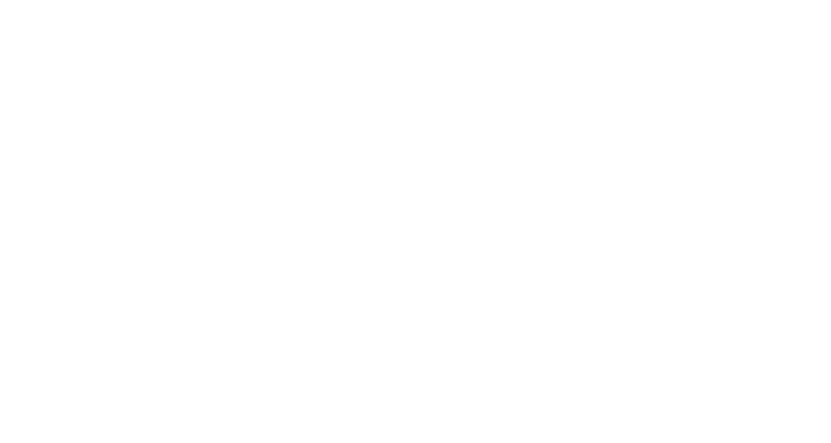
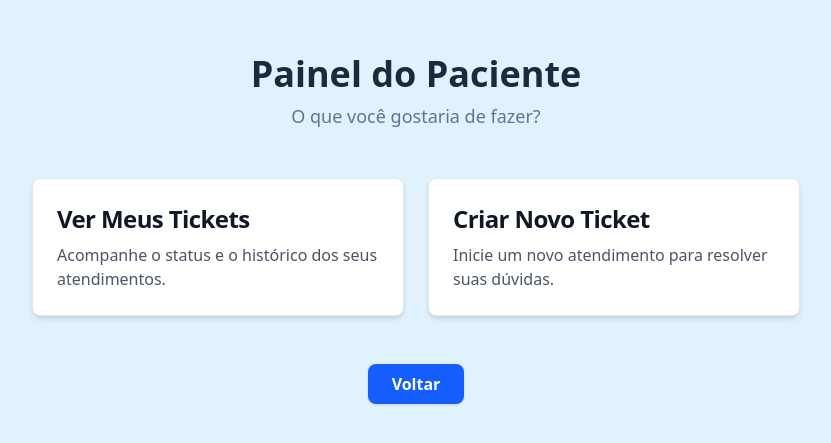
Before and after one commit to Challenge-Fiap-1TDSPX-2025/front-challenge-react, a React (Vite) app: page /paciente/dashboard in a window 1280 px wide. Before the commit this address had no page. Shown: the part 171-614 px from the top of the page, without its empty margins (224-1055 px from the left). Built offline with nearby package versions, Linux system fonts and the light colour scheme.

Commit message:
feat: criando a página inicial do paciente

```diff
--- a/src/App.tsx
+++ b/src/App.tsx
@@ -5,7 +5,8 @@
 import {Faq} from "./pages/faq"
 import { Dashboard } from './pages/dashboard';
 import { IntegrantesPage } from './pages/integrantes';
-import { TipoUsuario } from './pages/tipo-usuario';
+import { EscolhaPerfil } from './pages/tipo-usuario';
+import { PacienteDashboard } from './pages/paciente-page';
 
 
 
@@ -15,7 +16,8 @@
     <Router>
       <Routes>
         <Route path='/dashboard' element={<Dashboard/>} />
-        <Route path='/login' element={<TipoUsuario/>} />
+        <Route path='/login' element={<EscolhaPerfil/>} />
+        <Route path='/paciente/dashboard' element={<PacienteDashboard/>} />
         <Route path="/" element={<Layout />}>
           <Route index element={<Home />} />
           <Route path='/faq' element={<Faq/>} />
--- /dev/null
+++ b/src/components/button-paciente.tsx
@@ -0,0 +1,19 @@
+import React from 'react';
+import { Link } from 'react-router-dom';
+
+type DashboardLinkButtonProps = {
+  to: string;
+  title: string;
+  description: string;
+};
+export function ButtonPaciente({ to, title, description }: DashboardLinkButtonProps) {
+  return (
+    <Link
+      to={to}
+      className="block p-6 bg-white border border-gray-200 rounded-lg shadow-md hover:bg-gray-100 transition-all duration-300 hover:shadow-lg hover:-translate-y-1"
+    >
+      <h5 className="mb-2 text-2xl font-bold tracking-tight text-gray-900">{title}</h5>
+      <p className="font-normal text-gray-600">{description}</p>
+    </Link>
+  );
+}
--- /dev/null
+++ b/src/pages/paciente-page.tsx
@@ -0,0 +1,47 @@
+import { Link } from "react-router-dom";
+import { ButtonPaciente } from "../components/button-paciente";
+
+export function PacienteDashboard() {
+  return (
+
+    <div className="flex flex-col items-center justify-center min-h-screen bg-sky-100 p-4">
+      <div className="w-full max-w-3xl">
+
+
+        <div className="text-center mb-12">
+          <h1 className="text-4xl font-bold text-slate-800">
+            Painel do Paciente
+          </h1>
+          <p className="text-lg text-slate-500 mt-2">
+            O que você gostaria de fazer?
+          </p>
+        </div>
+
+
+        <div className="grid grid-cols-1 md:grid-cols-2 gap-6">
+          <ButtonPaciente
+            to="/paciente/tickets"
+            title="Ver Meus Tickets"
+            description="Acompanhe o status e o histórico dos seus atendimentos."
+          />
+          <ButtonPaciente
+            to="/paciente/tickets/novo"
+            title="Criar Novo Ticket"
+            description="Inicie um novo atendimento para resolver suas dúvidas."
+          />
+        </div>
+
+
+        <div className="mt-12 text-center">
+          <Link
+            to="/login"
+            className="inline-block bg-blue-600 text-white font-semibold py-2 px-6 rounded-lg shadow hover:bg-blue-700 transition-colors"
+          >
+            Voltar
+          </Link>
+        </div>
+
+      </div>
+    </div>
+  );
+}
--- a/src/pages/paciente.tsx
+++ /dev/null
@@ -1,8 +0,0 @@
-export function PacienteDashboard() {
-  return (
-    <div className="flex items-center justify-center h-screen">
-      <h1 className="text-3xl font-bold">Página do Paciente</h1>
-      <p>(Em construção)</p>
-    </div>
-  );
-}
--- a/src/pages/tipo-usuario.tsx
+++ b/src/pages/tipo-usuario.tsx
@@ -1,10 +1,11 @@
 import React from 'react';
 import logo from '../assets/logo-challenge.png';
 import { Button } from '../components/button';
+import { Link } from 'react-router-dom';
 
-export function TipoUsuario() {
+export function EscolhaPerfil() { // Ou o nome que você deu à sua página
   return (
-    <div className="flex flex-col items-center justify-center min-h-screen bg-sky-50">
+    <div className="flex flex-col items-center justify-center min-h-screen bg-sky-50 p-4">
       <div className="p-8 bg-white rounded-lg shadow-xl text-center w-full max-w-md">
 
         <img src={logo} alt="HealthSupport Logo" className="w-20 h-20 mx-auto mb-4" />
@@ -17,7 +18,6 @@
         </p>
 
         <div className="space-y-4">
-          {/* Usamos nosso novo componente aqui! */}
           <Button to="/paciente/dashboard" variant="indigo">
             Sou Paciente
           </Button>
@@ -26,6 +26,16 @@
             Sou Atendente
           </Button>
         </div>
+
+        <div className="mt-8">
+          <Link
+            to="/"
+            className="text-sm text-gray-500 hover:text-gray-800 hover:underline transition-colors"
+          >
+            Voltar para a página inicial
+          </Link>
+        </div>
+
       </div>
     </div>
   );
```
